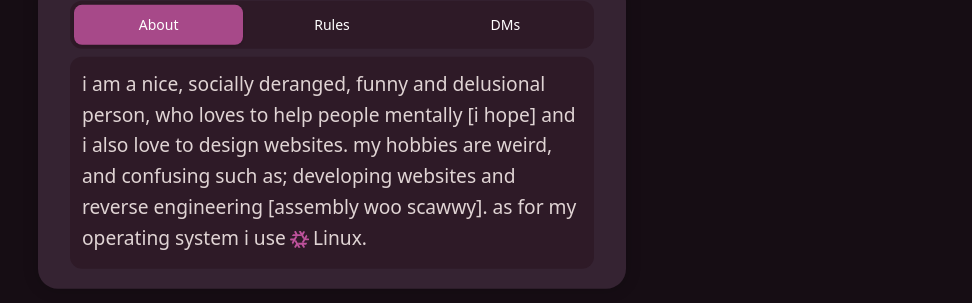
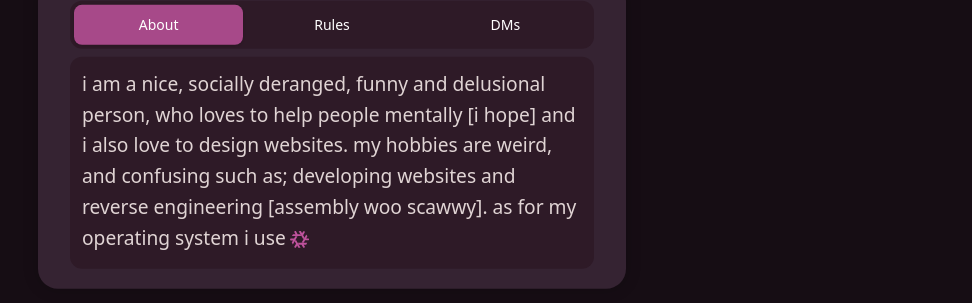
Before and after one commit to 0xQueen/homepage, a Next.js app: page /profile in a window 1280 px wide. Shown: the part 265-568 px from the top of the page, without its empty margins (308-1280 px from the left). Built offline with nearby package versions, Linux system fonts and the light colour scheme.

Commit message:
Update profile.tsx

```diff
--- a/src/components/cards/profile.tsx
+++ b/src/components/cards/profile.tsx
@@ -25,7 +25,6 @@ export default function Card() {
                 <span className="inline-block px-1 align-middle">
                   <SiNixos style={{ color: "#be529c" }} />
                 </span>
-                Linux.
               </p>
             </div>
           </div>
```
